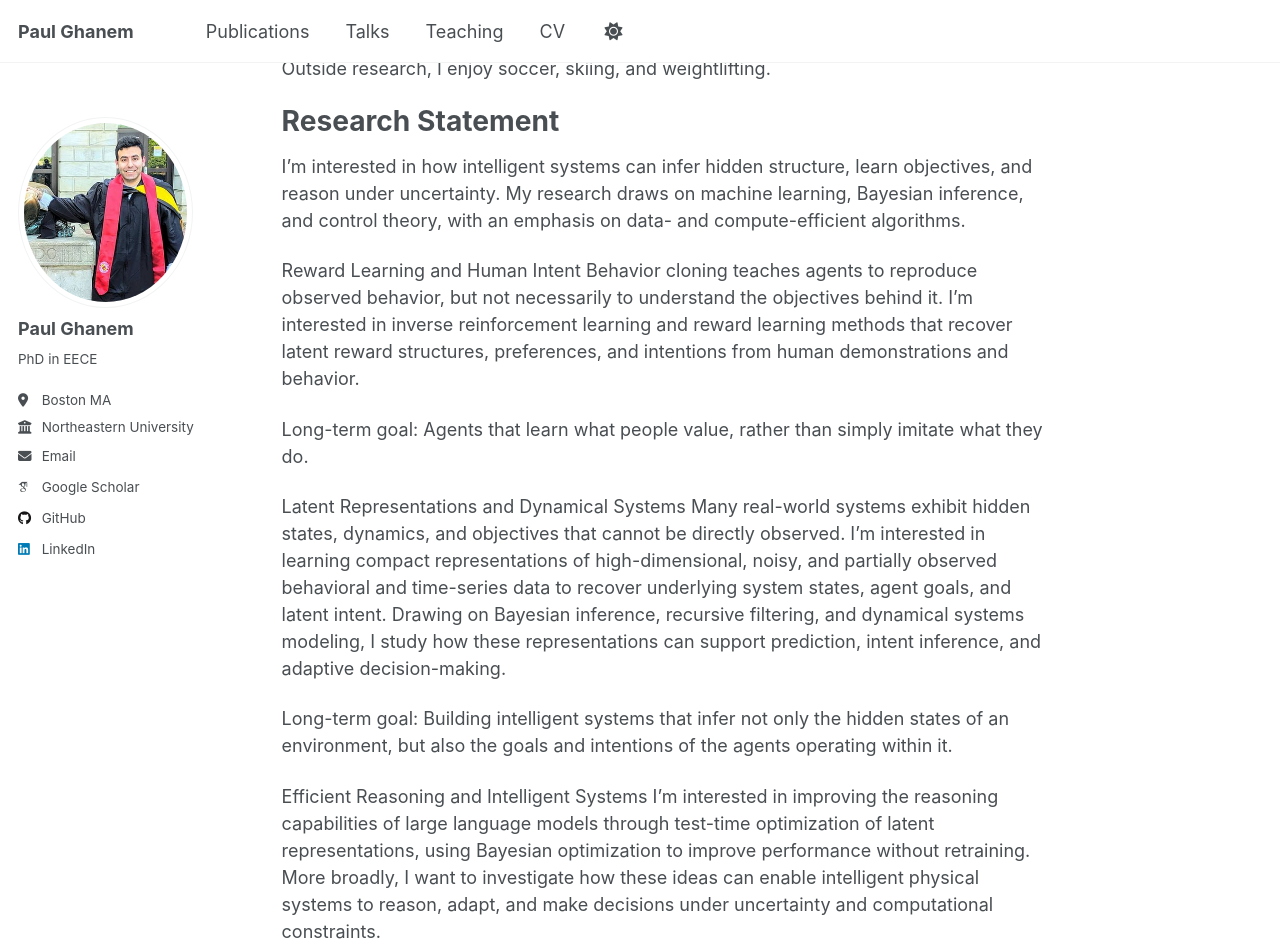
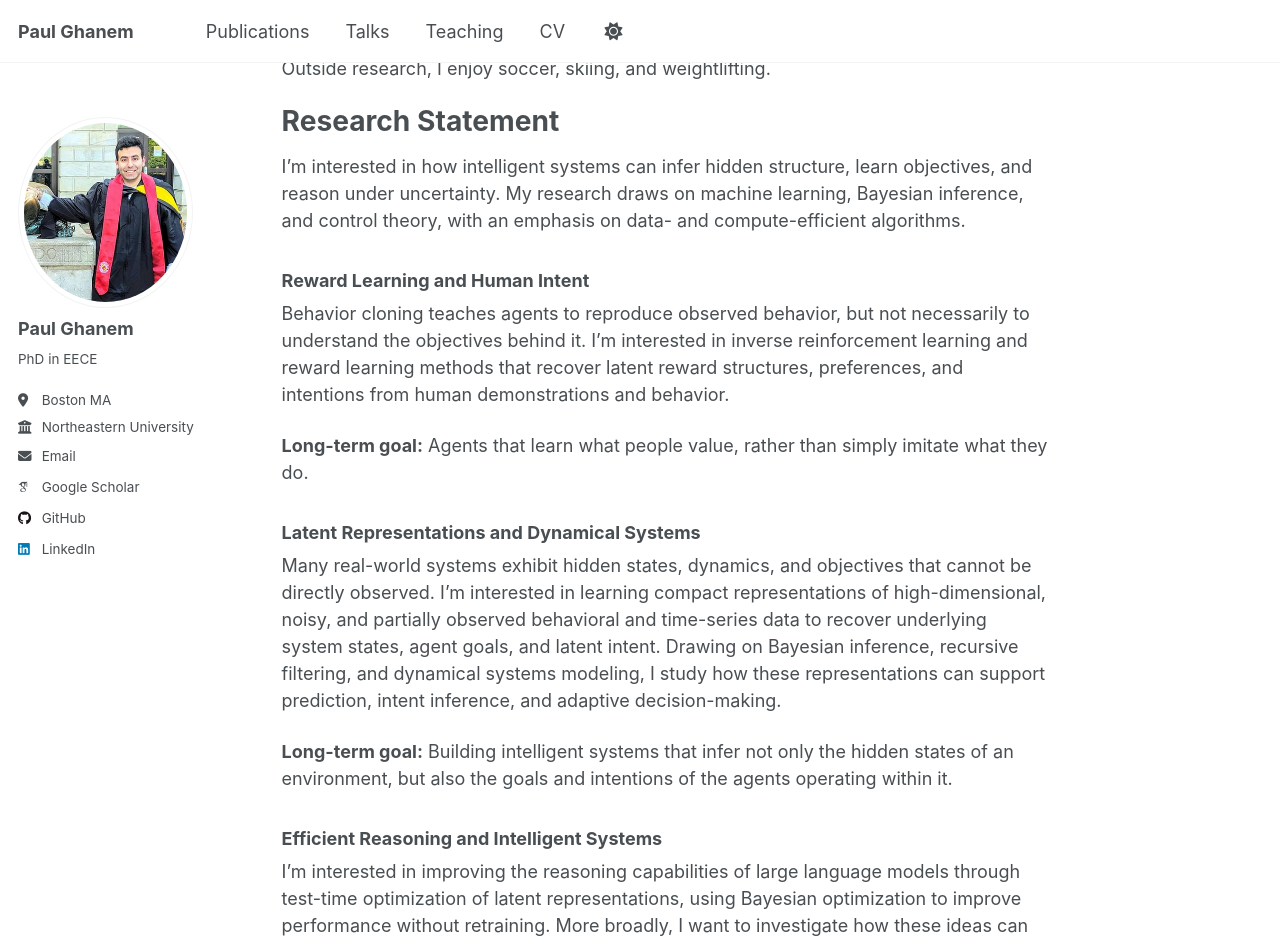
Before and after one commit to paulghanem/paulghanem.github.io, a Jekyll site: the page built from _pages/about.md, in a window 1280 px wide and 1400 px high, scrolled down 740 px. Shown: the top 943 px of the window. Built offline with Jekyll 4.4.1, drawn with Linux system fonts in a browser that asks for light colours; some web fonts are replaced; some of the changed text lies outside the part shown.

Commit message:
edited about

```diff
--- a/_pages/about.md
+++ b/_pages/about.md
@@ -24,20 +24,23 @@ Research Statement
 ======
 I'm interested in how intelligent systems can infer hidden structure, learn objectives, and reason under uncertainty. My research draws on machine learning, Bayesian inference, and control theory, with an emphasis on data- and compute-efficient algorithms.
 
-Reward Learning and Human Intent
+### Reward Learning and Human Intent
+
 Behavior cloning teaches agents to reproduce observed behavior, but not necessarily to understand the objectives behind it. I'm interested in inverse reinforcement learning and reward learning methods that recover latent reward structures, preferences, and intentions from human demonstrations and behavior.
 
-Long-term goal: Agents that learn what people value, rather than simply imitate what they do.
+**Long-term goal:**  Agents that learn what people value, rather than simply imitate what they do.
 
-Latent Representations and Dynamical Systems
+### Latent Representations and Dynamical Systems
+
 Many real-world systems exhibit hidden states, dynamics, and objectives that cannot be directly observed. I'm interested in learning compact representations of high-dimensional, noisy, and partially observed behavioral and time-series data to recover underlying system states, agent goals, and latent intent. Drawing on Bayesian inference, recursive filtering, and dynamical systems modeling, I study how these representations can support prediction, intent inference, and adaptive decision-making.
 
-Long-term goal: Building intelligent systems that infer not only the hidden states of an environment, but also the goals and intentions of the agents operating within it.
+**Long-term goal:**  Building intelligent systems that infer not only the hidden states of an environment, but also the goals and intentions of the agents operating within it.
 
-Efficient Reasoning and Intelligent Systems
+### Efficient Reasoning and Intelligent Systems
+
 I'm interested in improving the reasoning capabilities of large language models through test-time optimization of latent representations, using Bayesian optimization to improve performance without retraining. More broadly, I want to investigate how these ideas can enable intelligent physical systems to reason, adapt, and make decisions under uncertainty and computational constraints.
 
-Long-term goal: Efficient reasoning and adaptation across both language models and embodied autonomous systems.
+**Long-term goal:**  Efficient reasoning and adaptation across both language models and embodied autonomous systems.
 
 Media
 ======
```
